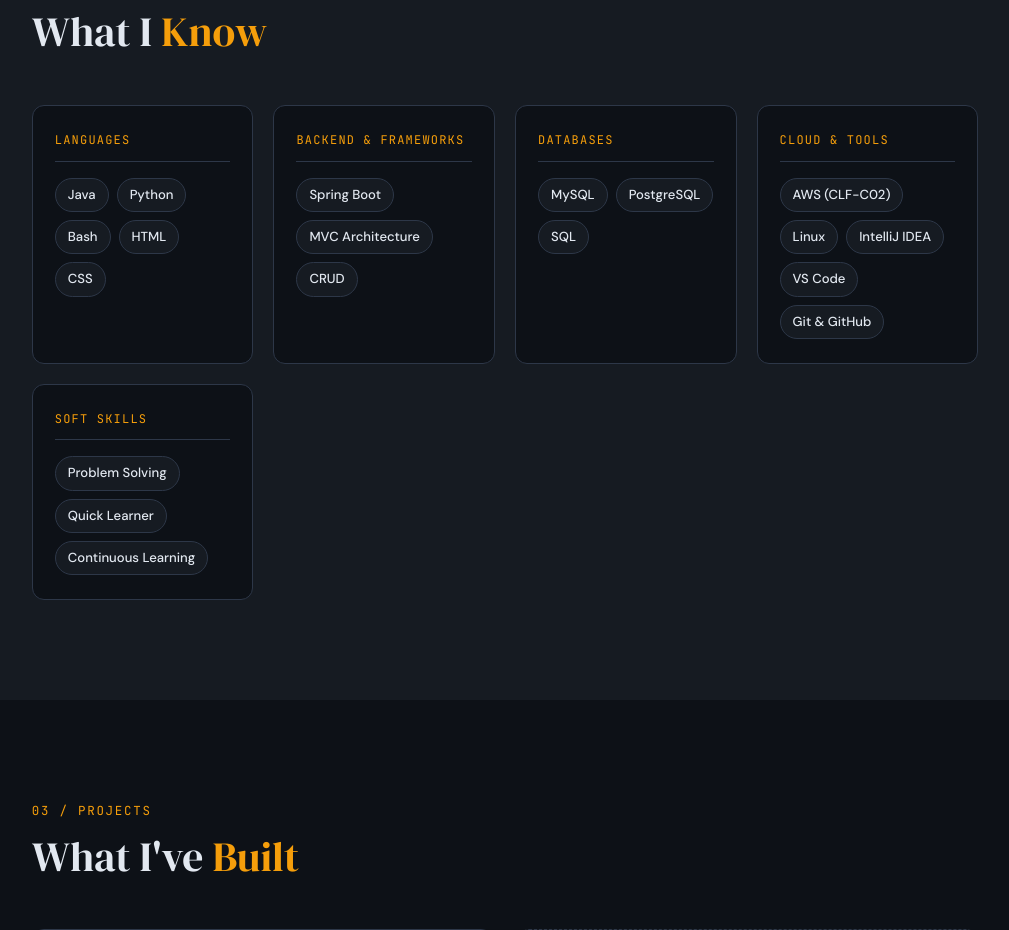
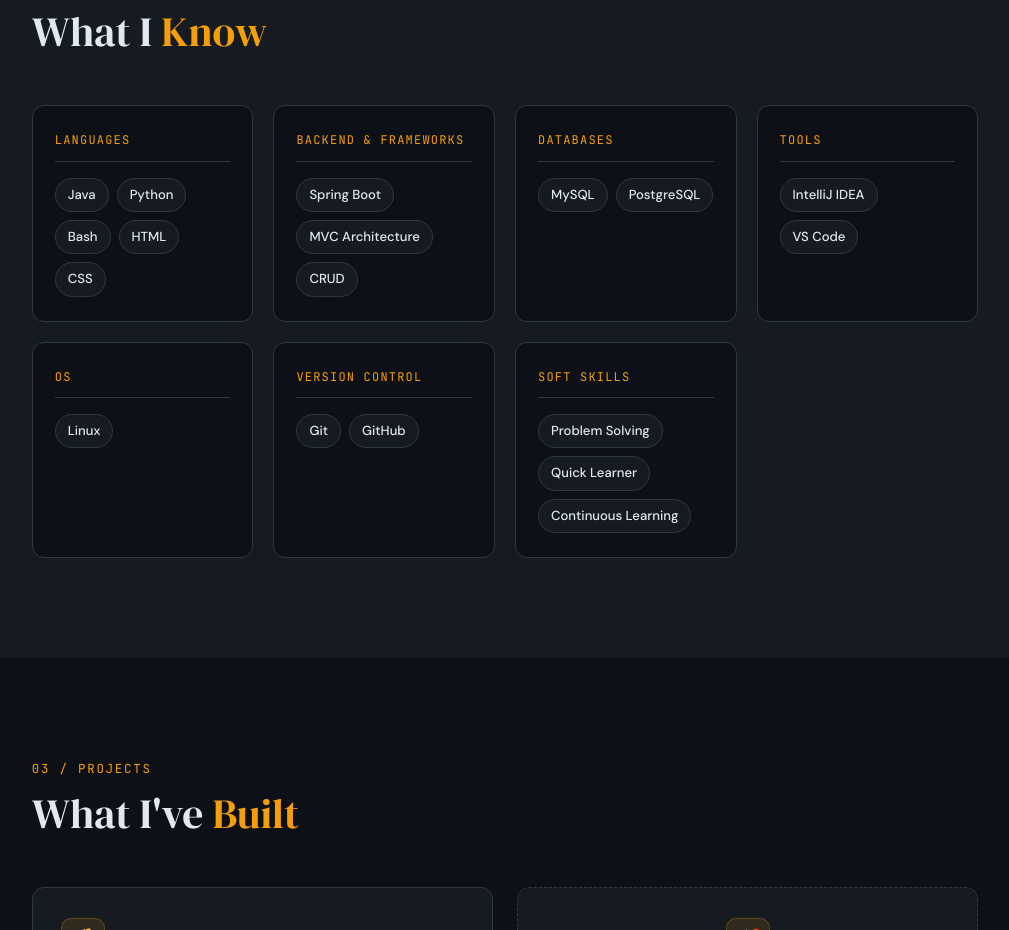
Before and after one commit to hariharan-m-dev/hariharan-m-dev.github.io, a plain HTML site: page index.html in a window 1280 px wide. Shown: the part 1656-2586 px from the top of the page, without its empty margins (135-1144 px from the left). Drawn offline with Linux system fonts and the light colour scheme.

Commit message:
updated portfolio

```diff
--- a/index.html
+++ b/index.html
@@ -829,20 +829,29 @@
             <div class="skill-tags">
               <span class="skill-tag">MySQL</span>
               <span class="skill-tag">PostgreSQL</span>
-              <span class="skill-tag">SQL</span>
             </div>
           </div>
           <div class="skill-group reveal delay-3">
-            <div class="skill-group-title">Cloud & Tools</div>
+            <div class="skill-group-title">Tools</div>
             <div class="skill-tags">
-              <span class="skill-tag">AWS (CLF-C02)</span>
-              <span class="skill-tag">Linux</span>
               <span class="skill-tag">IntelliJ IDEA</span>
               <span class="skill-tag">VS Code</span>
-              <span class="skill-tag">Git & GitHub</span>
             </div>
           </div>
           <div class="skill-group reveal delay-1">
+            <div class="skill-group-title">OS</div>
+            <div class="skill-tags">
+              <span class="skill-tag">Linux</span>
+            </div>
+          </div>
+          <div class="skill-group reveal delay-2">
+            <div class="skill-group-title">Version Control</div>
+            <div class="skill-tags">
+              <span class="skill-tag">Git</span>
+              <span class="skill-tag">GitHub</span>
+            </div>
+          </div>
+          <div class="skill-group reveal delay-3">
             <div class="skill-group-title">Soft Skills</div>
             <div class="skill-tags">
               <span class="skill-tag">Problem Solving</span>
```
